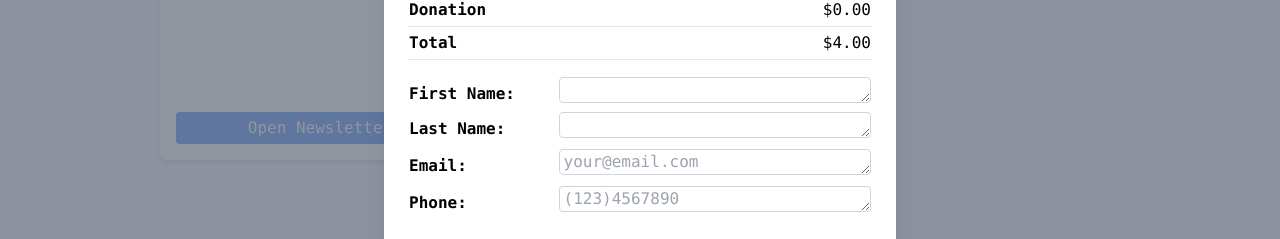
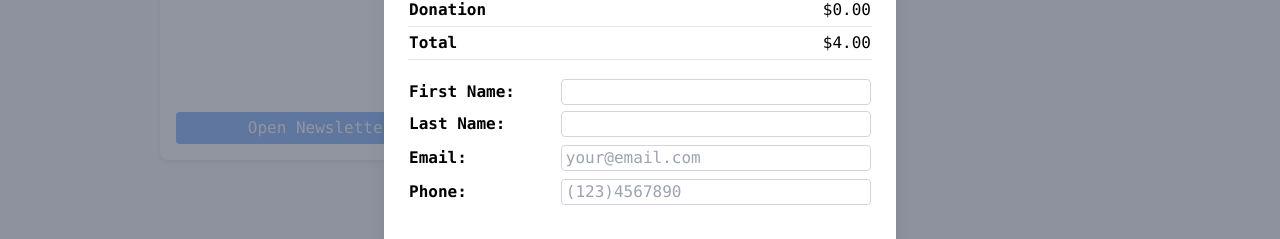
Before and after one commit to tiramirez/minimalist_buying_club, a React (Create React App) app in the folder app/frontend/: page / in a window 1280 px wide. Both pictures are taken after a click on the button "Checkout". Shown: the part 476-715 px from the top of the page. Built offline with nearby package versions, Linux system fonts and the light colour scheme; no server answers; the HTML template or start-up script is replaced by a standard one.

Commit message:
[fix] checkout modale use input type

```diff
--- a/app/frontend/src/components/checkout/usersform/index.jsx
+++ b/app/frontend/src/components/checkout/usersform/index.jsx
@@ -1,4 +1,3 @@
-import React, { useEffect, useState, useMemo } from "react";
 
 export function UsersInfoForm(props) {
     const { customerInfo, updatecustomerInfo, showMissingInfo } = props
@@ -28,10 +27,11 @@ export function UsersInfoForm(props) {
                     <tr>
                         <td className="md:py-1 font-semibold text-sm md:text-base">First Name:</td>
                         <td>
-                            <textarea
+                            <input
                                 className="w-full px-1 py-3/4 border border-gray-300 rounded"
                                 onChange={(e) => e.target?.value && updatecustomerInfo({ ...customerInfo, firstName: e.target.value })}
                                 rows="1"
+                                type="text"
                                 required
                             />
                         </td>
@@ -39,10 +39,11 @@ export function UsersInfoForm(props) {
                     <tr>
                         <td className="md:py-1 font-semibold text-sm md:text-base">Last Name:</td>
                         <td>
-                            <textarea
+                            <input
                                 className="w-full px-1 py-3/4 border border-gray-300 rounded"
                                 onChange={(e) => e.target?.value && updatecustomerInfo({ ...customerInfo, lastName: e.target.value })}
                                 rows="1"
+                                type="text"
                                 required
                             />
                         </td>
@@ -55,10 +56,10 @@ export function UsersInfoForm(props) {
                     <tr>
                         <td className="md:py-1 font-semibold text-sm md:text-base">Email:</td>
                         <td>
-                            <textarea
+                            <input
                                 className="w-full px-1 py-3/4 border border-gray-300 rounded"
                                 onChange={handleEmailChange}
-                                type="text"
+                                type="email"
                                 placeholder="your@email.com"
                                 rows="1"
                                 required
@@ -73,10 +74,10 @@ export function UsersInfoForm(props) {
                     <tr>
                         <td className="md:py-1 font-semibold text-sm md:text-base">Phone:</td>
                         <td>
-                            <textarea
+                            <input
                                 className="w-full px-1 py-3/4 border border-gray-300 rounded"
                                 onChange={handlePhoneChange}
-                                type="number"
+                                type="tel"
                                 placeholder="(123)4567890"
                                 rows="1"
                                 required
```
